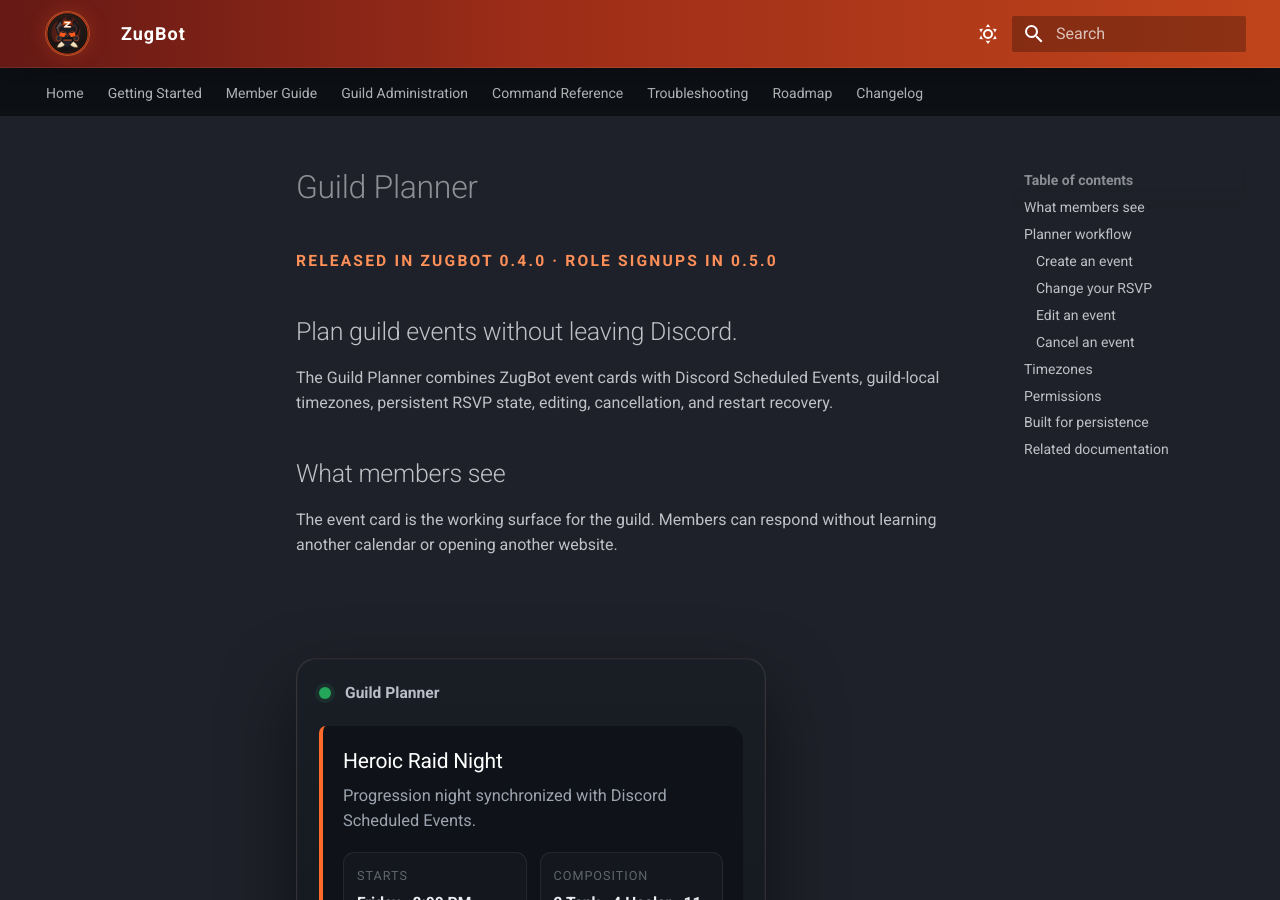
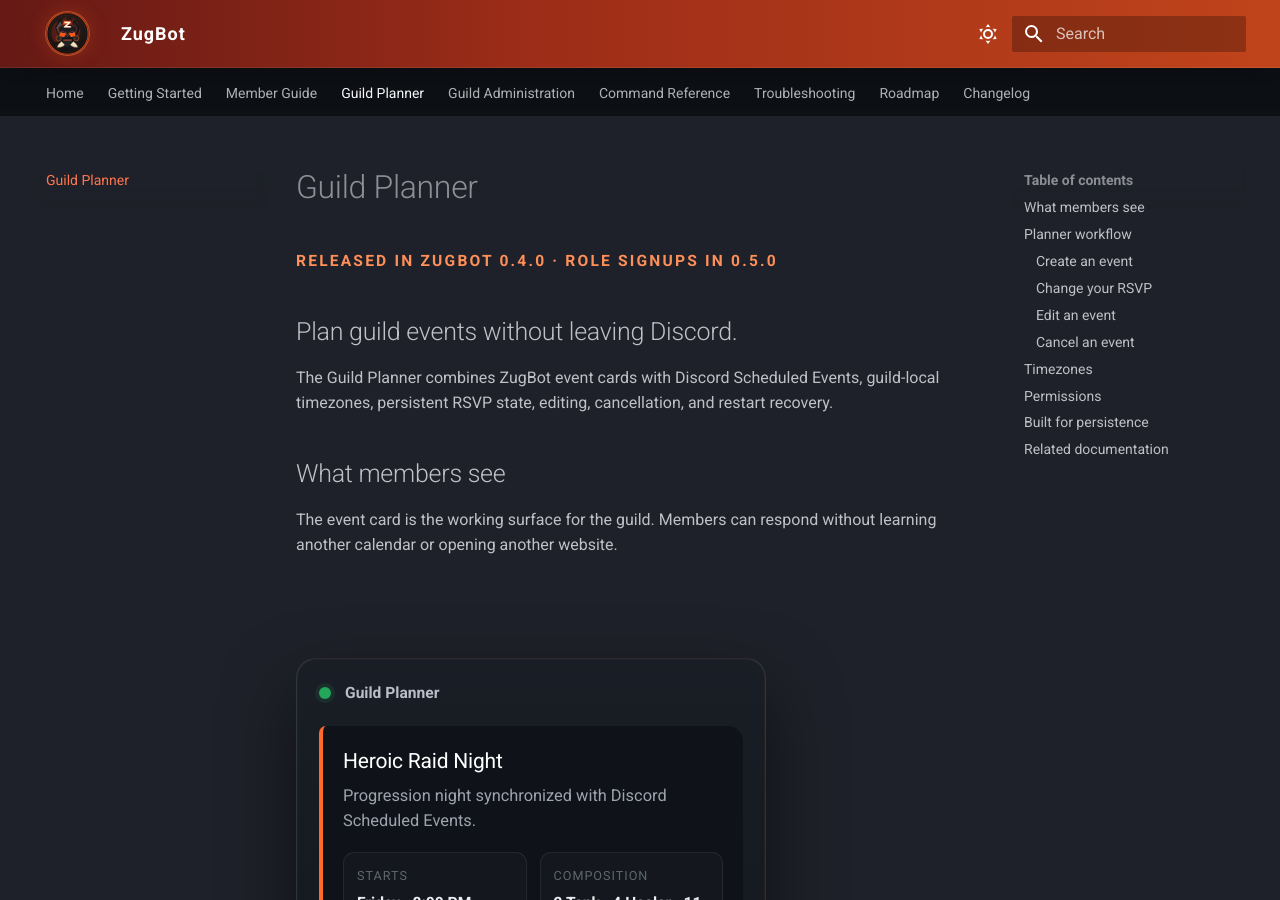
Before and after one commit to sthorne80/zugbot-site, an MkDocs documentation site: the page built from docs/planner.md, in a window 1280 px wide and 900 px high. Built offline with MkDocs 1.6.1 and Material for MkDocs 9.7.7, drawn with Linux system fonts in a browser that asks for light colours.

Commit message:
docs: add Guild Planner navigation

```diff
--- a/mkdocs.yml
+++ b/mkdocs.yml
@@ -33,6 +33,7 @@
   - Home: index.md
   - Getting Started: getting-started.md
   - Member Guide: member-guide.md
+  - Guild Planner: planner.md
   - Guild Administration: admin-guide.md
   - Command Reference: commands.md
   - Troubleshooting: troubleshooting.md
```
